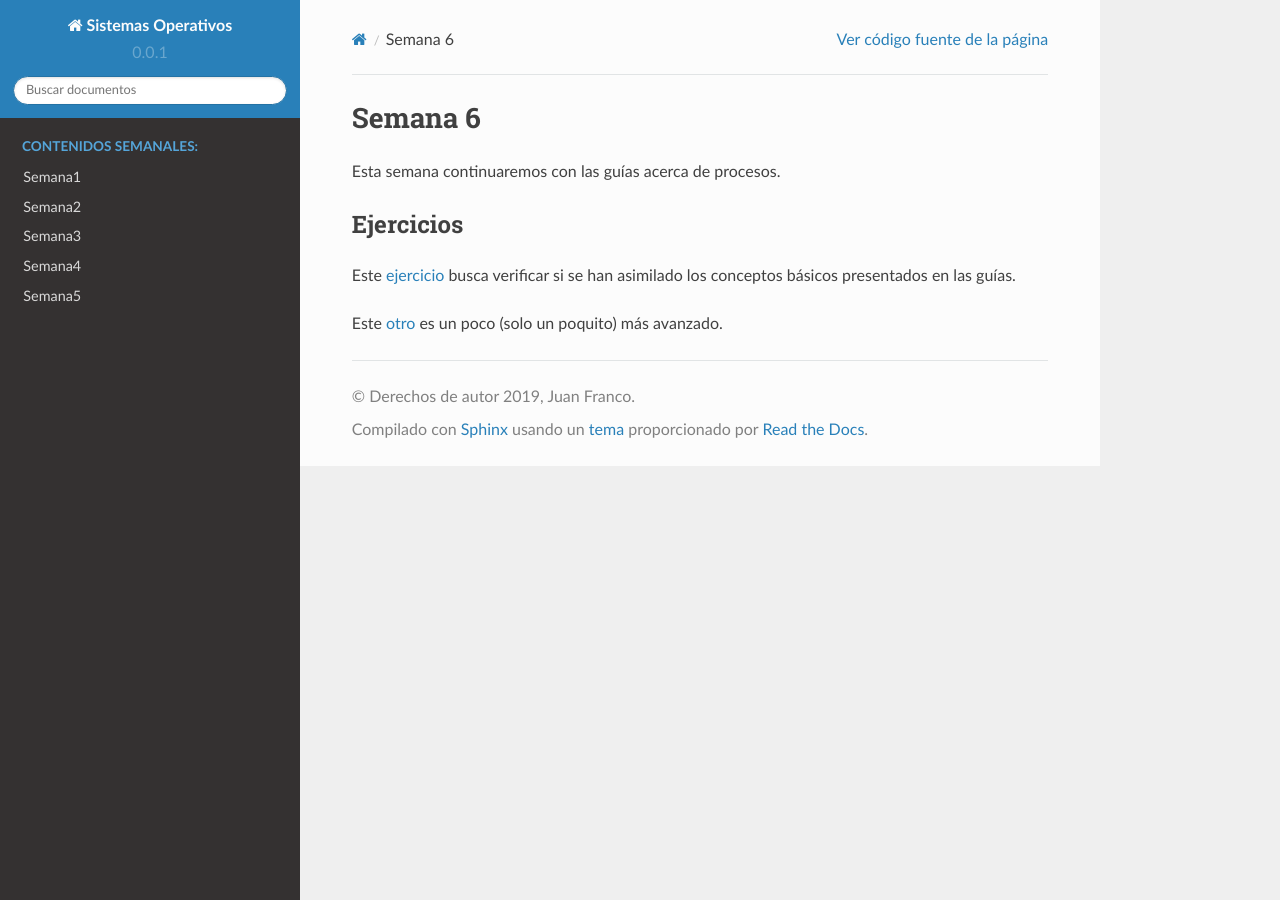
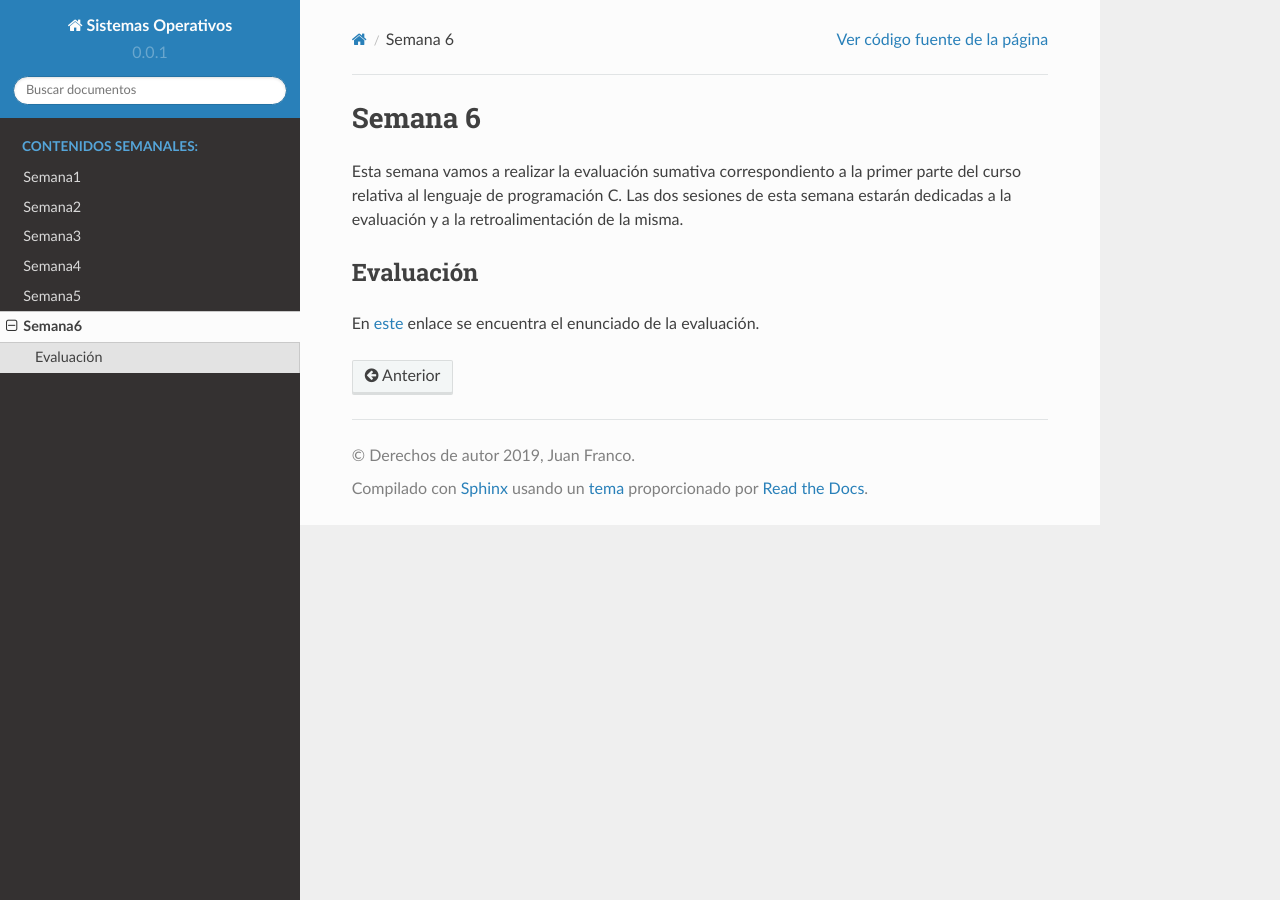
Before and after one commit to juanferfranco/sistemasoperativos, a Sphinx documentation site: the page built from docs/_semana6/semana6.rst, in a window 1280 px wide. Built offline with Sphinx 7.4.7 and the Read the Docs theme 2.0.0, drawn with Linux system fonts in a browser that asks for light colours.

Commit message:
add week 6

```diff
--- a/docs/_semana6/semana6.rst
+++ b/docs/_semana6/semana6.rst
@@ -1,10 +1,10 @@
 Semana 6
 ===========
-Esta semana continuaremos con las guías acerca de procesos.
+Esta semana vamos a realizar la evaluación sumativa correspondiento a la primer parte del curso relativa
+al lenguaje de programación C. Las dos sesiones de esta semana estarán dedicadas a la evaluación y a la
+retroalimentación de la misma.
 
-Ejercicios
+Evaluación
 ------------
-Este `ejercicio <https://drive.google.com/open?id=1aA9fb5Y11azkH53nmUnoFTztYjW8VI_1jeI7lMyPuaI>`__ busca
-verificar si se han asimilado los conceptos básicos presentados en las guías.
-
-Este `otro <https://drive.google.com/open?id=1zIFQAQuGyvsJ8EWjdw6GQCyw5vzmkApX4q71K20l_6A>`__ es un poco (solo un poquito) más avanzado.
+En  `este <https://drive.google.com/open?id=1ZR53CsV5jTiwiVaoJ888q-JvHPz4OdGzMhbm9aiLFTE>`__ enlace se
+encuentra el enunciado de la evaluación.
--- a/docs/index.rst
+++ b/docs/index.rst
@@ -80,7 +80,7 @@ Datos de contacto
    Semana3 <_semana3/semana3>
    Semana4 <_semana4/semana4>
    Semana5 <_semana5/semana5>
-..   Semana6 <_semana6/semana6>
+   Semana6 <_semana6/semana6>
 ..   Semana7 <_semana7/semana7>
 ..   Semana8 <_semana8/semana8>
 ..   Semana9 <_semana9/semana9>
```
